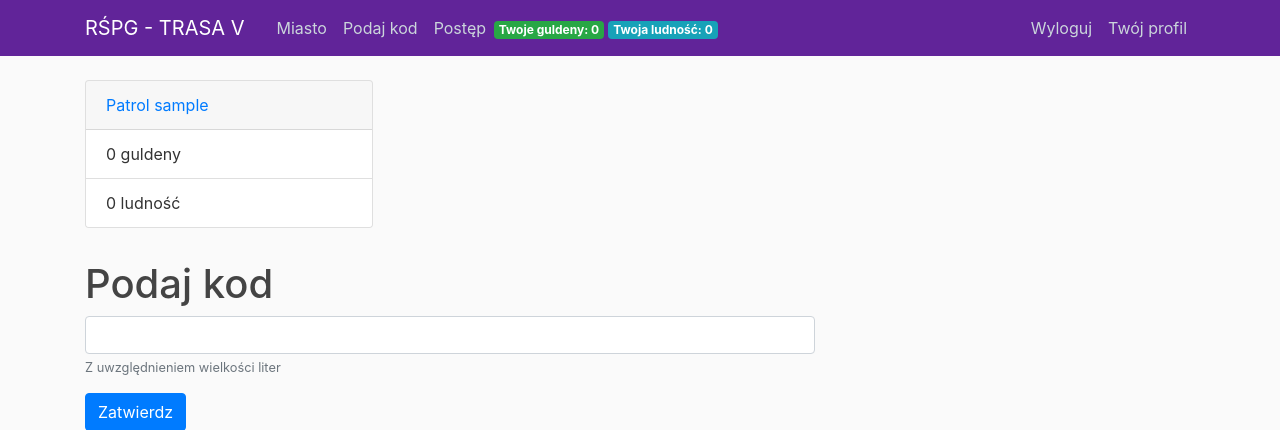
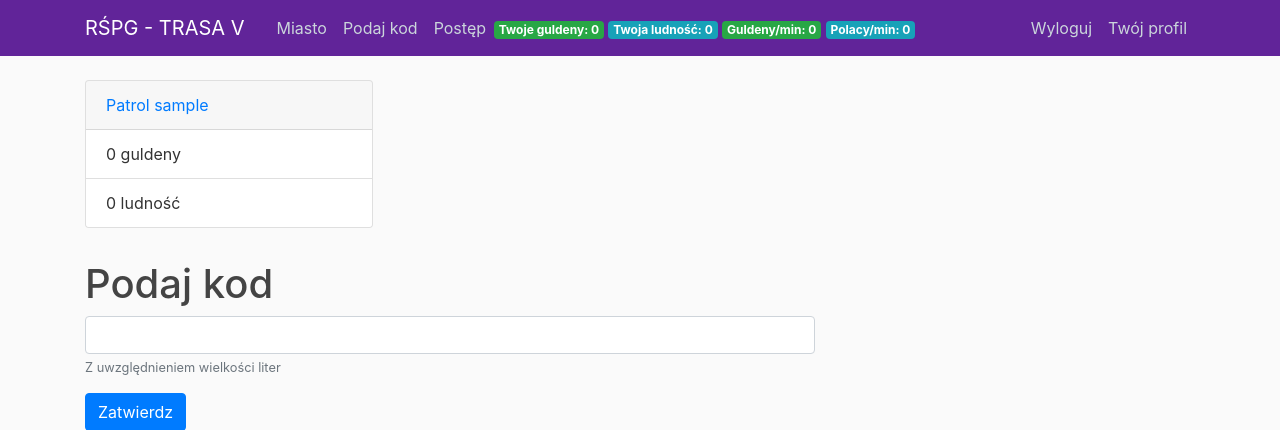
Before and after one commit to Dumbldore/Djago-live-city-game, a Django app: page /kod/ in a window 1280 px wide. Shown: the top 430 px of the page. Run offline with Django 3.2, Linux system fonts and the light colour scheme; the visitor is signed in with stand-in values (Sample User, id 1); data comes from the database, SQL or seed files in the repository; data that the repository does not hold is empty; some libraries are stand-ins or nearby versions.

Commit message:
Pozdro600

```diff
--- a/blog/templates/blog/base.html
+++ b/blog/templates/blog/base.html
@@ -35,6 +35,10 @@
                             class="badge badge-success">Twoje guldeny: {{ user.patrol2.money | floatformat }}</span>&nbsp;</span>
                     <span class="navbar-text"><span
                             class="badge badge-info">Twoja ludność: {{ user.patrol2.people | floatformat }}</span>&nbsp;</span>
+                    <span class="navbar-text"><span
+                            class="badge badge-success">Guldeny/min: {{ user.patrol2.rates.money | floatformat }}</span>&nbsp;</span>
+                    <span class="navbar-text"><span
+                            class="badge badge-info">Polacy/min: {{ user.patrol2.rates.ppl| floatformat }}</span>&nbsp;</span>
                 </div>
                 <!-- Navbar Right Side -->
                 <div class="navbar-nav">
--- a/city/models.py
+++ b/city/models.py
@@ -16,6 +16,26 @@ class Patrol2(models.Model):
     money = models.FloatField("Guldeny", default=0)
     people = models.FloatField("Ludność", default=0)
     # number_of_built_buildings = models.PositiveIntegerField(default=0)
+
+
+    @property
+    def rates(self):
+        shares = self.share_set.all()
+        money_generated = 0
+        people_generated = 0
+
+        for share in shares:
+            if share.building.is_built():
+                # logger.info(share.building.name, share.building.generate_points)
+                money_generated += (
+                    share.building.generate_points
+                )
+                people_generated += (
+                    share.building.generate_people
+                )
+        return {"money": money_generated, "ppl": people_generated}
+
+
 
     def __str__(self):
         return self.name
--- a/city/signals.py
+++ b/city/signals.py
@@ -64,6 +64,7 @@ def background_generate_resources(patrol_id):
     logger.info(f"{patrol} has now {patrol.money} money, {patrol.people} ppl")
 
 
+
 @receiver(post_save, sender=Patrol2)
 def create_task(sender, instance, created, **kwargs):
     if created:
--- a/city/views.py
+++ b/city/views.py
@@ -114,4 +114,17 @@ def stats(request):
 def patrol_detail(request, patrol_id):
     patrol = Patrol.objects.get(id=patrol_id)
     buildings = set(s.building for s in patrol.share_set.all())
-    return render(request, "blog/patrol.html", {"patrol": patrol, "buildings": buildings})
+    shares = patrol.share_set.all()
+    money_generated = 0
+    people_generated = 0
+
+    for share in shares:
+        if share.building.is_built():
+            # logger.info(share.building.name, share.building.generate_points)
+            money_generated += (
+                share.building.generate_points
+            )
+            people_generated += (
+                share.building.generate_people
+            )
+    return render(request, "blog/patrol.html", {"patrol": patrol, "buildings": buildings, "money_generated" : money_generated, "people_generated" : people_generated})
```
